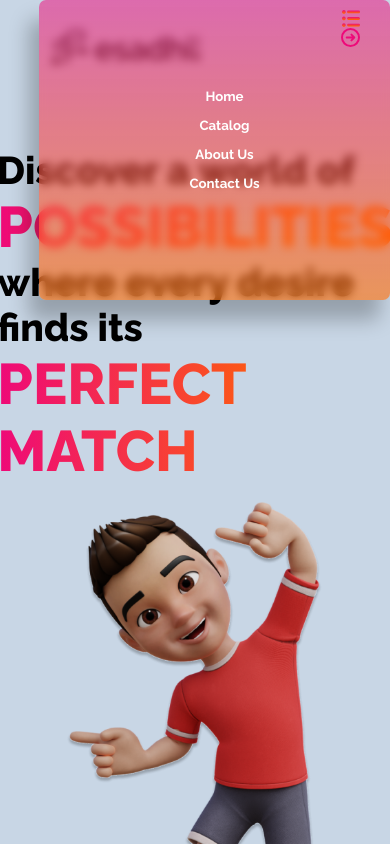
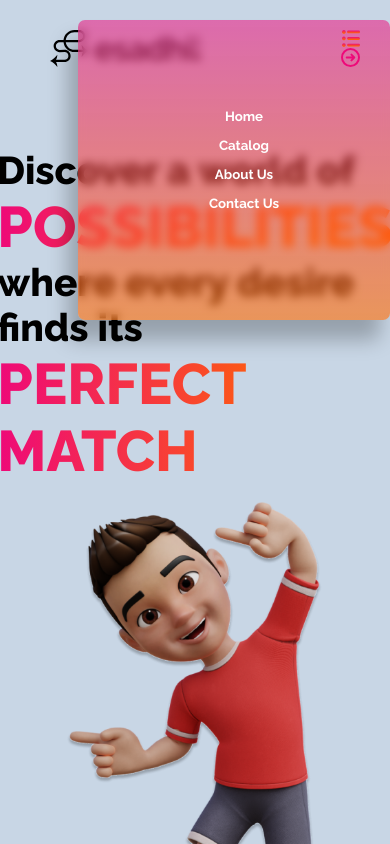
Before and after one commit to jest-in/esadhi.com, a React (Create React App) app: page / in a window 390 px wide. Shown: the top 844 px of the page. Built offline with nearby package versions, Linux system fonts and the light colour scheme.

Commit message:
Nav Bar Updated

```diff
--- a/src/css/media-query.css
+++ b/src/css/media-query.css
@@ -2,7 +2,7 @@
 @media (max-width: 300px) {
     *{
         font-size: 30%;
-        overflow: hidden;
+        overflow-x: hidden;
     }
 
     .index-header{
@@ -23,9 +23,9 @@
         border-radius: 7px;
         padding: 10px 30px 50px 50px;
         position: sticky;
-        top: 0;
+        top: 20px;
         right: 0;
-        min-width: 90%;
+        min-width: 80%;
         z-index: 100;
     }
 
@@ -64,7 +64,7 @@
 @media (max-width: 576px) {
     *{
         font-size: 55%;
-        overflow: hidden;
+        overflow-x: hidden;
     }
 
     .index-header{
@@ -85,9 +85,9 @@
         border-radius: 7px;
         padding: 10px 30px 50px 50px;
         position: fixed;
-        top: 0;
+        top: 20px;
         right: 0;
-        min-width: 90%;
+        min-width: 80%;
         min-height: 300px;
         z-index: 100;
     }
```
